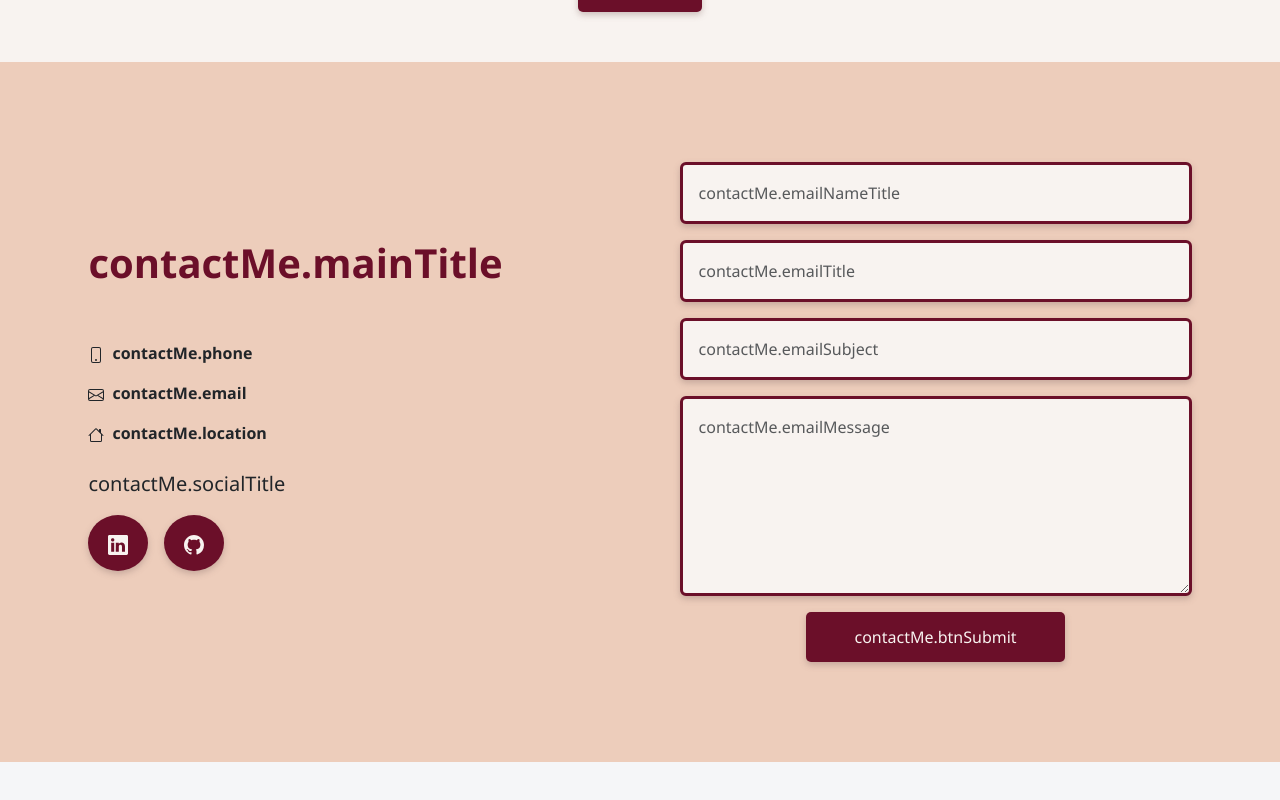
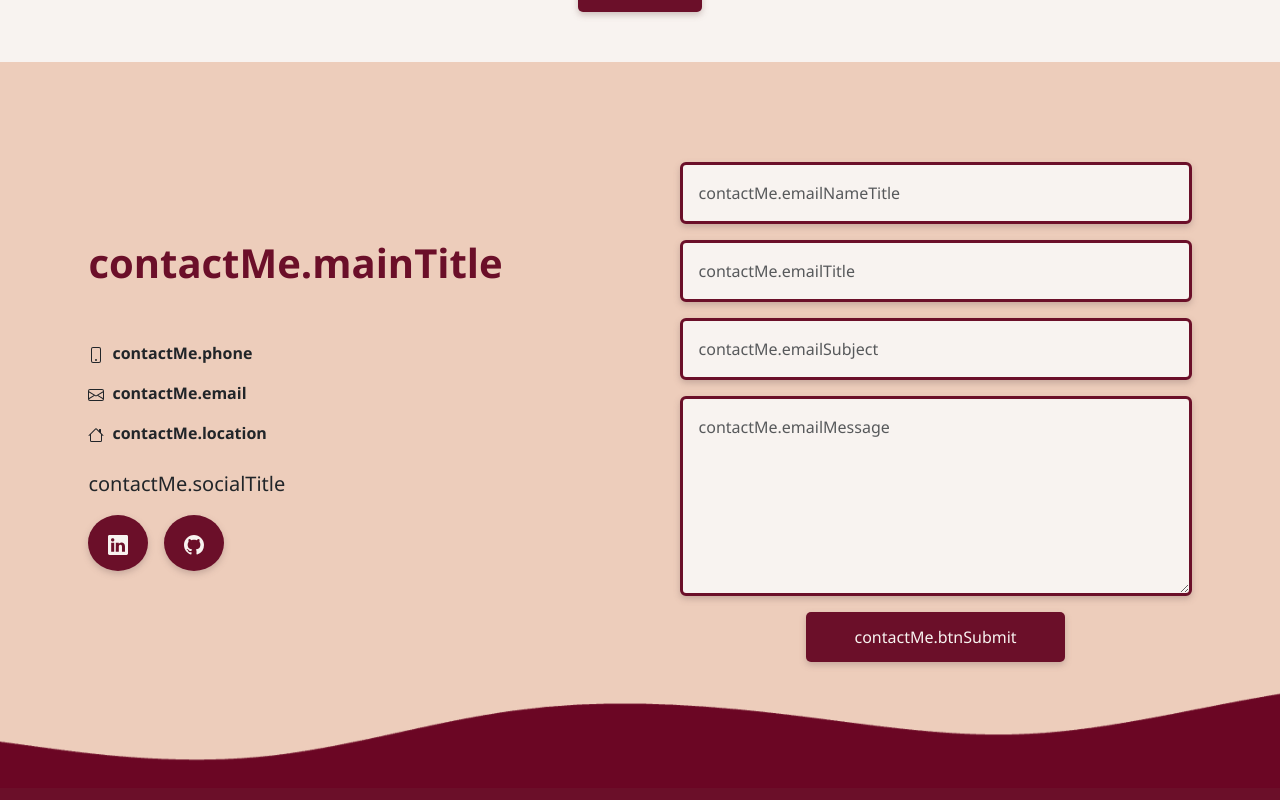
Before and after one commit to Yasaman-Behnam-Malekzadeh/portfolio, a React (Create React App) app: page / in a window 1280 px wide. Shown: the part 3439-4239 px from the top of the page. Before the commit the page ends 4201 px from the top, so only its background shows below. Built offline with nearby package versions, Linux system fonts and the light colour scheme; no server answers.

Commit message:
add copyright section

```diff
--- a/src/App.js
+++ b/src/App.js
@@ -7,6 +7,7 @@ import Skills from "./components/sections/skills";
 import ContactMe from "./components/sections/contanctMe";
 import { I18nextProvider } from "react-i18next";
 import i18n from "./i18n";
+import Copyright from "./components/sections/copyright";
 
 function App() {
   return (
@@ -17,6 +18,7 @@ function App() {
       <ExperienceAndEducations />
       <Skills />
       <ContactMe />
+      <Copyright />
       {/* https://kitpro.site/femine/wp-content/uploads/sites/107/2022/08/pattern-3-268x1024.png */}
     </I18nextProvider>
   );
--- /dev/null
+++ b/src/components/sections/copyright.js
@@ -0,0 +1,17 @@
+import waveCopyright from "../../svg/copyright.png";
+function Copyright() {
+  return (
+    <div className="copyright">
+      <img className="copyright__svg" src={waveCopyright} alt="wave" />
+      <div className="copyright__text">
+        Copyright
+        <footer>
+          <p>&copy;</p>
+        </footer>
+        2024 yasaman-bm.com. All Rights Reserved
+      </div>
+    </div>
+  );
+}
+
+export default Copyright;
--- a/src/css/output.css
+++ b/src/css/output.css
@@ -306,6 +306,16 @@
   flex-direction: row;
 }
 
+.experiences-educations {
+  background-color: #edcdbb;
+  padding-top: 70px;
+}
+.experiences-educations__svg {
+  position: absolute;
+  z-index: 2;
+  width: 100%;
+}
+
 .contact-me {
   display: flex;
   justify-content: space-around;
@@ -387,14 +397,22 @@
   color: #f8f3f0;
 }
 
-.experiences-educations {
-  background-color: #edcdbb;
-  padding-top: 70px;
+.copyright {
+  height: 40px;
+  position: relative;
+  background-color: #6b0f29;
 }
-.experiences-educations__svg {
+.copyright__svg {
   position: absolute;
   z-index: 2;
   width: 100%;
+  position: absolute;
+  top: -90px;
+}
+.copyright__text {
+  display: flex;
+  justify-content: center;
+  color: #f8f3f0;
 }
 
 .card-item {
--- /dev/null
+++ b/src/styles/copyright.scss
@@ -0,0 +1,17 @@
+@import "./variable.scss";
+
+.copyright {
+  height: 40px;
+  position: relative;
+  background-color: $dark-red;
+  &__svg {
+    @include svg-design;
+    position: absolute;
+    top: -90px;
+  }
+  &__text {
+    display: flex;
+    justify-content: center;
+    color: $light-cream;
+  }
+}
--- a/src/styles/input.scss
+++ b/src/styles/input.scss
@@ -2,7 +2,8 @@
 @import "./aboutMe.scss";
 @import "./skills.scss";
 @import "./header.scss";
+@import "./experiencesAndEducations.scss";
 @import "./contactMe.scss";
-@import "./experiencesAndEducations.scss";
+@import "./copyright.scss";
 @import "./card/cardItem.scss";
 @import "./card/cardItemSection.scss";
```
Also changed, not shown: src/svg/copyright.png (added), 1 other file (tests, documents, lock files or other folders).
